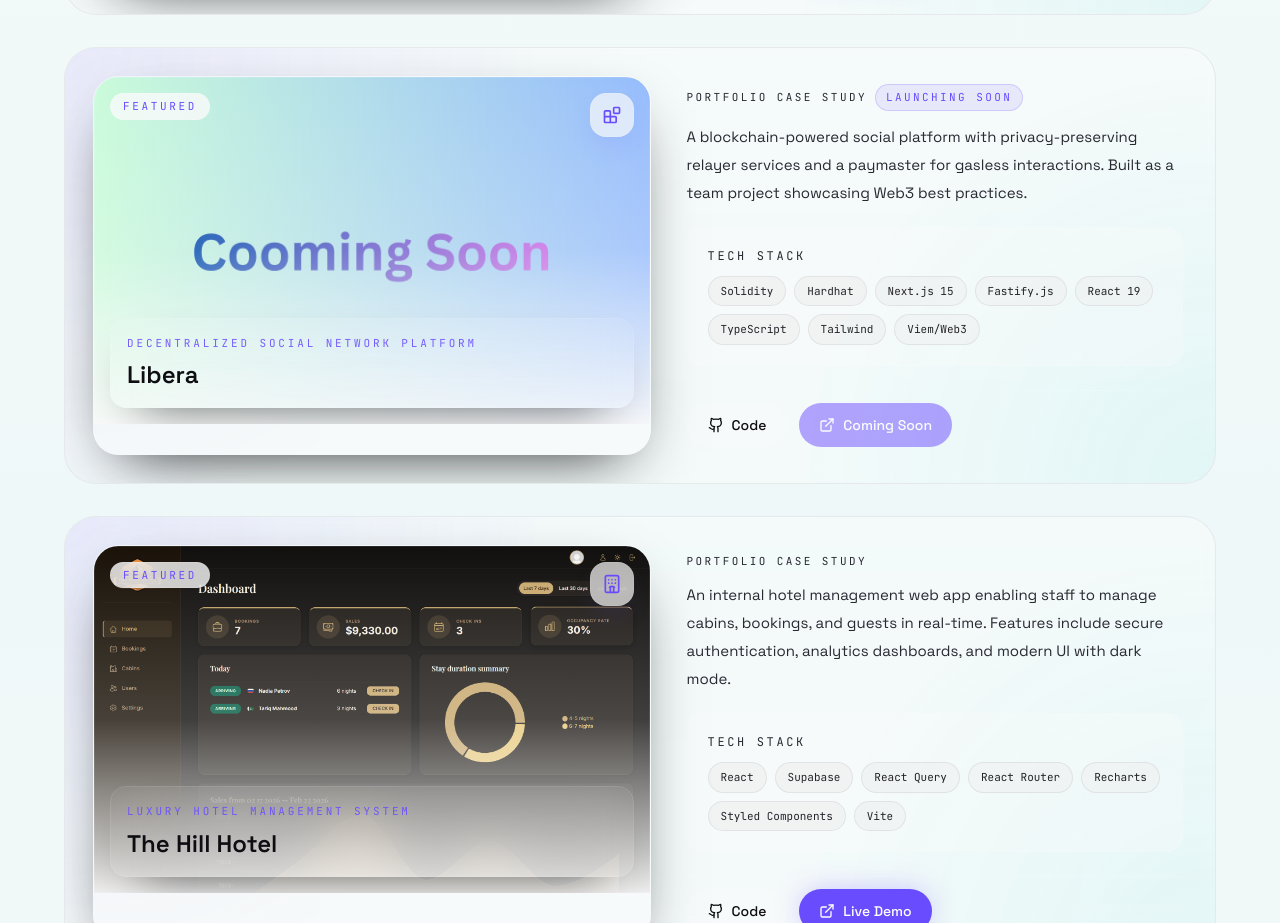
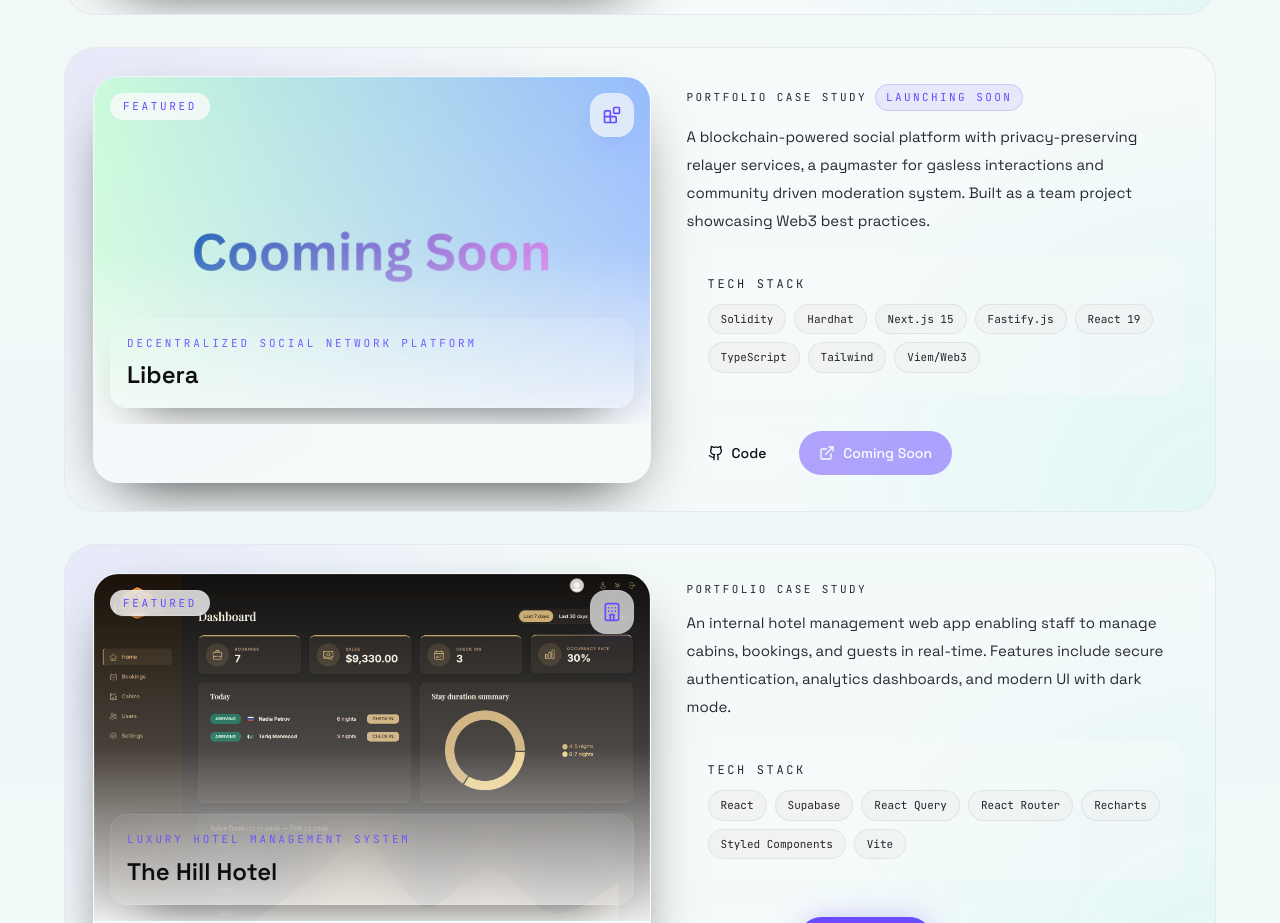
Before and after one commit to TahirMustafa-NO-ONE/tahir-portfolio, a Next.js app: page / in a window 1280 px wide. Shown: the part 4260-5183 px from the top of the page. Built offline with nearby package versions, Linux system fonts and the light colour scheme.

Commit message:
cncbusfuuhwy37rufwffb7y

```diff
--- a/components/sections/ProjectsSection.tsx
+++ b/components/sections/ProjectsSection.tsx
@@ -68,7 +68,7 @@ const projects = [
     title: "Libera",
     subtitle: "Decentralized Social Network Platform",
     description:
-      "A blockchain-powered social platform with privacy-preserving relayer services and a paymaster for gasless interactions. Built as a team project showcasing Web3 best practices.",
+      "A blockchain-powered social platform with privacy-preserving relayer services, a paymaster for gasless interactions and community driven moderation system. Built as a team project showcasing Web3 best practices.",
     tech: [
       "Solidity",
       "Hardhat",
```
